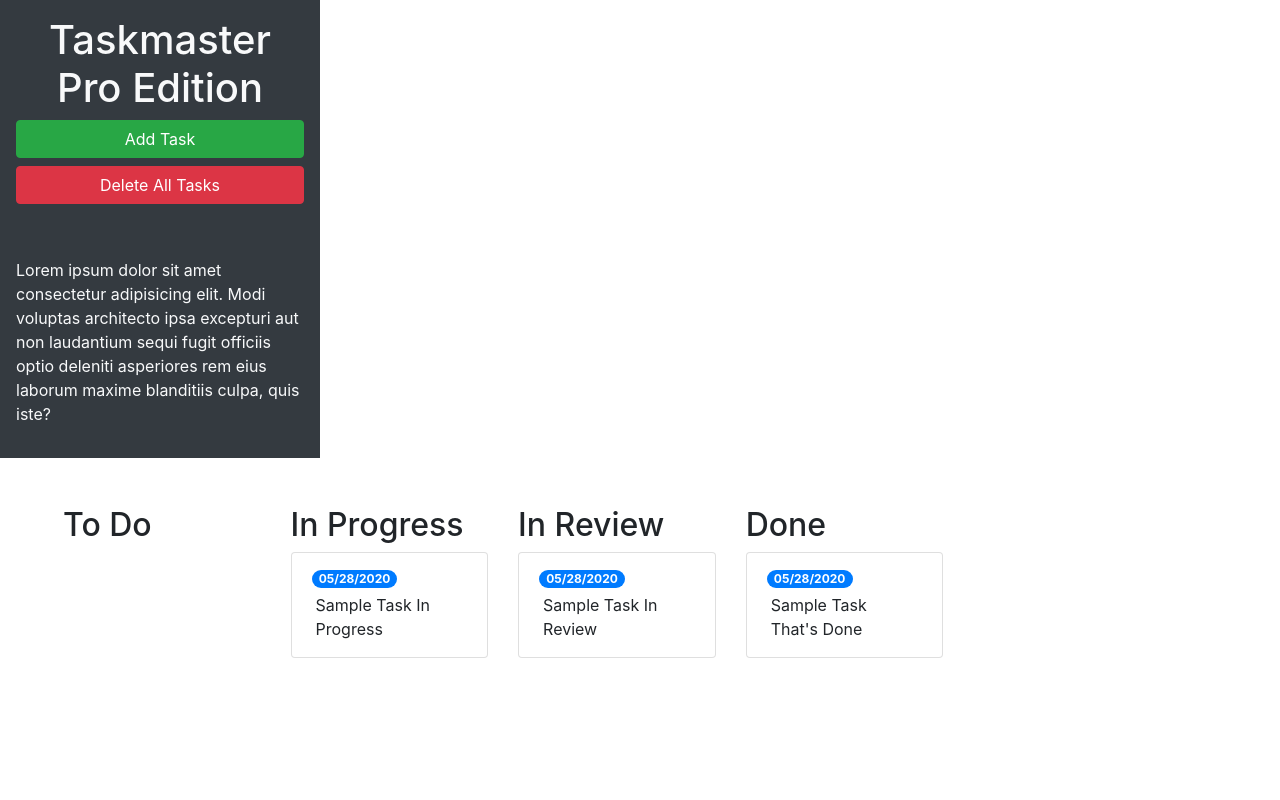
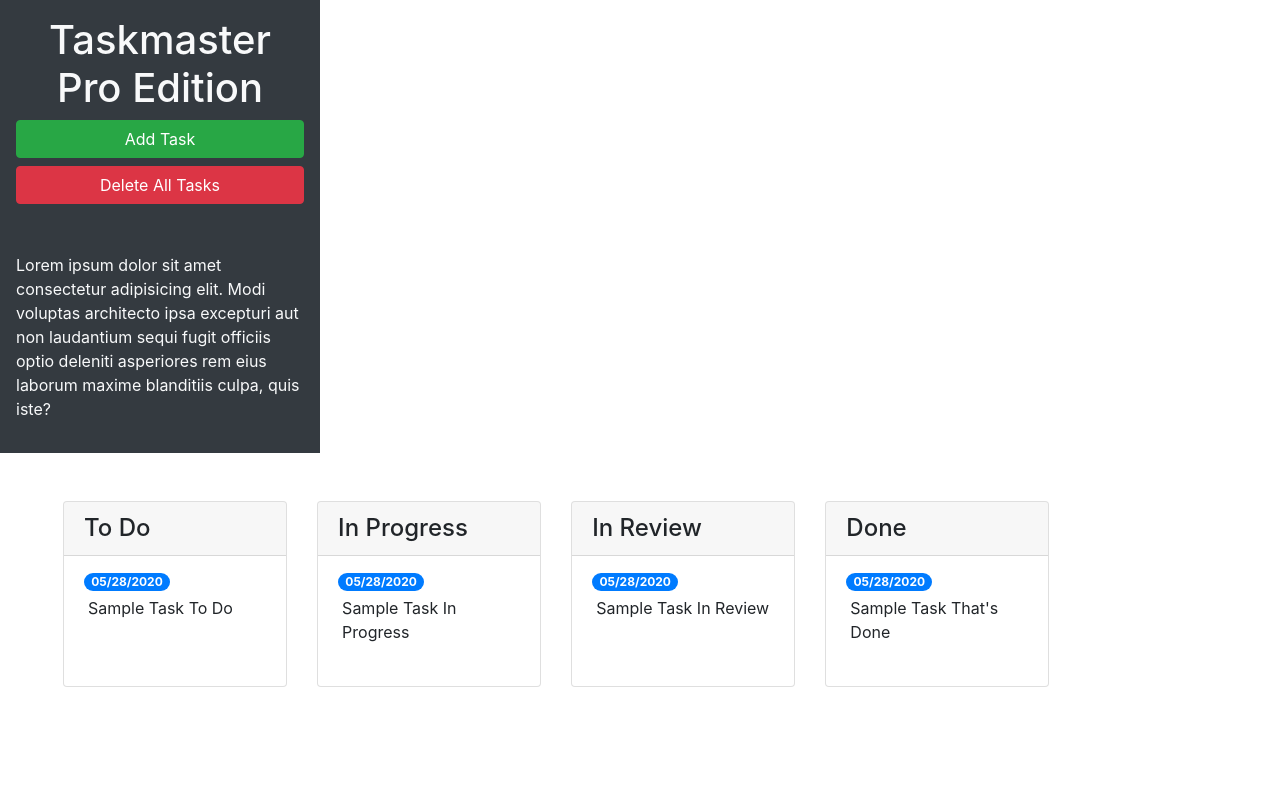
Before and after one commit to ericy98/taskmaster-pro, a plain HTML site: page index.html in a window 1280 px wide. Drawn offline with nearby package versions, Linux system fonts and the light colour scheme.

Commit message:
impliment card layout

```diff
--- a/index.html
+++ b/index.html
@@ -27,41 +27,62 @@
       <div class="m-5 row justify-content-around">
         <!-- toDO start -->
         <div class="col-12 col-md-6 col-xl-3 mb-3">
-          <h2>To Do</h2>
-          <ul id="list-toDo" class="list-group"> </ul>
+          <div class="card">
+            <h4 class="card-header">
+              To Do
+            </h4>
+            <ul id="list-toDo" class="list-group list-group-flush">
+              <li class="list-group-item">
+                <span class="badge badge-primary badge-pill">05/28/2020</span>
+                <p class="m-1">Sample Task To Do</p>
+              </li>
+            </ul>
+          </div>
         </div>
         <!-- toDo end -->
         <!-- in progress start -->
         <div class="col-12 col-md-6 col-xl-3 mb-3">
-          <h2>In Progress</h2>
-          <ul id="list-inProgress"  class="list-group">
+          <div class="card">
+            <h4 class="card-header">
+              In Progress
+            </h4>
+            <ul id="list-inProgress"  class="list-group list-group-flush">
               <li class="list-group-item">
                 <span class="badge badge-primary badge-pill">05/28/2020</span>
                 <p class="m-1">Sample Task In Progress</p>
               </li>
             </ul>
           </div>
+        </div>
         <!-- in progress end -->
         <!-- in review start -->
         <div class="col-12 col-md-6 col-xl-3 mb-3">
-          <h2>In Review</h2>
-          <ul id="list-inReview" class="list-group">
+          <div class="card">
+            <h4 class="card-header">
+              In Review
+            </h4>
+            <ul id="list-inReview" class="list-group list-group-flush">
               <li class="list-group-item">
                 <span class="badge badge-primary badge-pill">05/28/2020</span>
                 <p class="m-1">Sample Task In Review</p>
               </li>
             </ul>
           </div>
+        </div>
         <!-- in review end -->
         <!-- done -->
         <div class="col-12 col-md-6 col-xl-3 mb-3">
-          <h2>Done</h2>
-          <ul id="list-done" class="list-group">
+          <div class="card">
+            <h4 class="card-header">
+              Done
+            </h4>
+            <ul id="list-done" class="list-group list-group-flush">
               <li class="list-group-item">
                 <span class="badge badge-primary badge-pill">05/28/2020</span>
                 <p class="m-1">Sample Task That's Done</p>
               </li>
             </ul>
+          </div>
         </div>
         <!-- done end -->
       </div>
```
Lines whose indentation alone changed are shown as unchanged.
